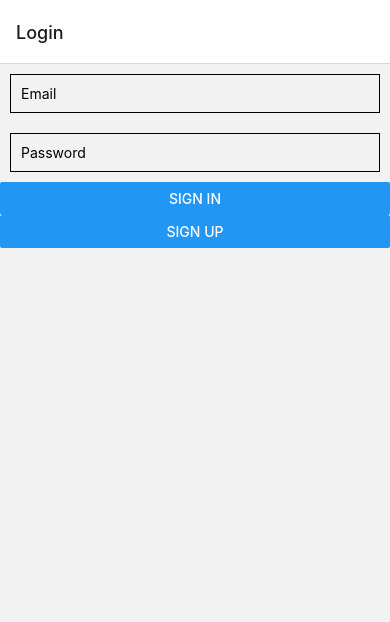
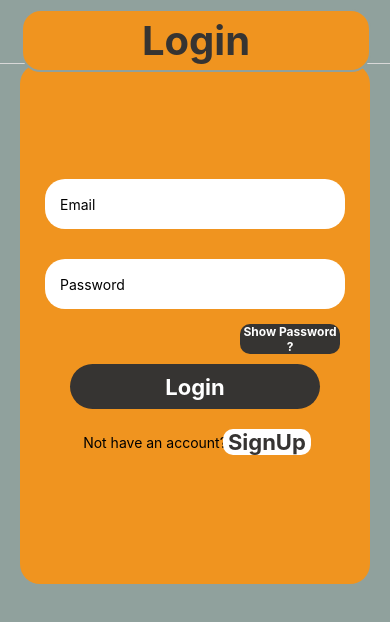
Before and after one commit to NjbSyd/Mobile-Inventory-Management-System, a React Native app: screen / in a window 390 px wide. Shown: the top 622 px of the page. Built offline with nearby package versions, Linux system fonts and the light colour scheme.

Commit message:
Login.js and SignUp.js completed
login and signup process is completely done now.

```diff
--- a/App.js
+++ b/App.js
@@ -1,5 +1,5 @@
 import "react-native-gesture-handler";
-import { LogBox } from "react-native";
+import { LogBox, StyleSheet, View } from "react-native";
 import { NavigationContainer } from "@react-navigation/native";
 import { createStackNavigator } from "@react-navigation/stack";
 import { useEffect } from "react";
@@ -8,6 +8,8 @@ import { HomeScreen } from "./View/Home";
 import { LoginScreen } from "./View/Login";
 import { SignUpScreen } from "./View/SignUp";
 import { Logout } from "./Components/Logout";
+import * as React from "react";
+import { Text } from "@rneui/base";
 
 const Stack = createStackNavigator();
 export default function App() {
@@ -17,16 +19,22 @@ export default function App() {
   return (
     <NavigationContainer>
       <Stack.Navigator
-        initialRoute={LoginScreen}
-        screenOptions={({ navigation }) => ({
-          headerLeft: () => <Logout navigation={navigation} />,
-        })}
+        screenOptions={{
+          headerLeft: null,
+        }}
       >
         <Stack.Screen
           name="Login"
           component={LoginScreen}
           options={{
             headerLeft: null,
+            headerStyle: {
+              backgroundColor: "#90A19D",
+            },
+            headerTitle: () => <Text style={css.LogInTitle}>Login</Text>,
+            headerTitleContainerStyle: {
+              height: 80,
+            },
           }}
         />
         <Stack.Screen
@@ -34,10 +42,58 @@ export default function App() {
           component={SignUpScreen}
           options={{
             headerLeft: null,
+            headerStyle: {
+              backgroundColor: "#90A19D",
+            },
+            headerTitle: () => <Text style={css.LogInTitle}>Registration</Text>,
+            headerTitleContainerStyle: {
+              height: 80,
+            },
           }}
         />
-        <Stack.Screen name="Home" component={HomeScreen} />
+        <Stack.Screen
+          name="Home"
+          component={HomeScreen}
+          options={({ navigation }) => ({
+            headerLeft: () => <Logout navigation={navigation} />,
+            headerTitle: () => <Text style={css.mainTitle}>Home</Text>,
+            headerStyle: {
+              backgroundColor: "#90A19D",
+            },
+          })}
+        />
       </Stack.Navigator>
     </NavigationContainer>
   );
 }
+
+const css = StyleSheet.create({
+  LogInTitle: {
+    fontSize: 40,
+    borderColor: "#90A19D",
+    borderWidth: 2,
+    fontWeight: "bold",
+    color: "#363432",
+    width: 350,
+    textAlign: "center",
+    marginLeft: 5,
+    marginVertical: 10,
+    backgroundColor: "#F0941F",
+    borderRadius: 20,
+    padding: 5,
+    elevation: 10,
+  },
+  mainTitle: {
+    fontSize: 20,
+    borderColor: "#90A19D",
+    borderWidth: 2,
+    fontWeight: "bold",
+    color: "#363432",
+    width: 300,
+    textAlign: "center",
+    backgroundColor: "#F0941F",
+    borderRadius: 20,
+    padding: 5,
+    elevation: 10,
+  },
+});
--- a/Components/ItemsSummary.js
+++ b/Components/ItemsSummary.js
@@ -8,7 +8,9 @@ import {
 import { Icon } from "@rneui/themed";
 
 export function ItemsSummary({ data, navigation }) {
-  if (data === undefined) return null;
+  if (data === undefined) {
+    return null;
+  }
   return data.map((item, index) => {
     return (
       <TouchableOpacity
--- a/Database/UserAuth.js
+++ b/Database/UserAuth.js
@@ -4,15 +4,22 @@ import {
   signInWithEmailAndPassword,
   signOut,
 } from "firebase/auth";
-import { addDoc, collection, doc } from "firebase/firestore";
+import { addDoc, collection, where, getDocs, query } from "firebase/firestore";
 import { app, fsDatabase } from "./FirebaseConfig";
 import { Alert, ToastAndroid } from "react-native";
 
 const auth = getAuth(app);
-export function signUp(email, password, navigation) {
-  createUserWithEmailAndPassword(auth, email, password)
+export function signUp(info, navigation) {
+  createUserWithEmailAndPassword(auth, info.email, info.password)
     .then((userCredential) => {
       ToastAndroid.show("User Registered", ToastAndroid.SHORT);
+      addDoc(collection(fsDatabase, "users"), {
+        name: info.name,
+        email: info.email,
+        contact: info.contact,
+        address: info.address,
+        uid: userCredential.user.uid,
+      }).then((r) => r);
       navigation.navigate("Login");
     })
     .catch((error) => {
@@ -36,6 +43,15 @@ export function signIn(email, password, navigation) {
     });
 }
 
+export async function getUserInfo(uid) {
+  let userInfo = {};
+  const q = query(collection(fsDatabase, "users"), where("uid", "==", uid));
+  await getDocs(q).then((querySnapshot) => {
+    userInfo = querySnapshot.docs[0].data();
+  });
+  ToastAndroid.show(userInfo.name, ToastAndroid.SHORT);
+  return userInfo;
+}
 export function logOut(navigation) {
   signOut(auth)
     .then(() => {
--- a/View/Home.js
+++ b/View/Home.js
@@ -1,20 +1,25 @@
 import { useEffect, useState } from "react";
 import { readData } from "../Database/DataControl";
 import { LoadingIndicator } from "../Components/Loading";
-import { ScrollView, Text, View } from "react-native";
+import { ScrollView, Text, View, StyleSheet } from "react-native";
 import { ItemsSummary } from "../Components/ItemsSummary";
 import { Logout } from "../Components/Logout";
+import { getUserInfo } from "../Database/UserAuth";
 
 export function HomeScreen({ navigation, route }) {
   useEffect(() => {
     loadData();
   }, []);
   function loadData() {
+    getUserInfo(uid).then((r) => {
+      setUserInfo(r);
+    });
     readData(uid).then((dataSet) => {
       setData([...dataSet]);
       setDataLoaded(true);
     });
   }
+  const [userInfo, setUserInfo] = useState({});
   const [data, setData] = useState([]);
   const [dataLoaded, setDataLoaded] = useState(false);
   const [uid, setUid] = useState(route.params.uid);
@@ -22,12 +27,20 @@ export function HomeScreen({ navigation, route }) {
   return !dataLoaded ? (
     <LoadingIndicator />
   ) : (
-    <View>
-      <ScrollView>
-        <Text>Hi! welcome home {uid}</Text>
+    <View style={css.MainView}>
+      <Text>Hi! welcome home {userInfo.name}</Text>
+      <ScrollView style={{ width: 350 }}>
         <ItemsSummary data={data} />
       </ScrollView>
-      <Logout navigation={navigation} />
     </View>
   );
 }
+
+const css = StyleSheet.create({
+  MainView: {
+    flex: 1,
+    backgroundColor: "#90A19D",
+    alignItems: "center",
+    justifyContent: "center",
+  },
+});
--- a/View/Login.js
+++ b/View/Login.js
@@ -1,7 +1,14 @@
+import {
+  View,
+  Text,
+  StyleSheet,
+  TextInput,
+  TouchableOpacity,
+} from "react-native";
+import { Icon } from "@rneui/themed";
+import { useFocusEffect } from "@react-navigation/native";
 import { useCallback, useState } from "react";
-import { Button, StyleSheet, TextInput, View } from "react-native";
 import { signIn } from "../Database/UserAuth";
-import { useFocusEffect } from "@react-navigation/native";
 
 export function LoginScreen({ navigation }) {
   useFocusEffect(
@@ -14,8 +21,10 @@ export function LoginScreen({ navigation }) {
   );
   const [email, setEmail] = useState("");
   const [password, setPassword] = useState("");
+  const [showPassword, setShowPassword] = useState(true);
   return (
-    <View>
+    <View style={css.MainContainer}>
+      <View style={css.InnerContainer}>
         <TextInput
           style={css.input}
           placeholder="Email"
@@ -27,21 +36,109 @@ export function LoginScreen({ navigation }) {
           placeholder="Password"
           onChangeText={(text) => setPassword(text)}
           value={password}
+          secureTextEntry={showPassword}
         />
-      <Button
-        title={"Sign In"}
+        <TouchableOpacity
+          style={css.showPass}
+          onPress={() => setShowPassword(!showPassword)}
+        >
+          <Text style={css.showPassTxt}>
+            {showPassword ? "Show " : "Hide "}Password ?
+          </Text>
+        </TouchableOpacity>
+        <TouchableOpacity
+          style={css.LoginBtn}
           onPress={() => signIn(email, password, navigation)}
-      />
-      <Button title="Sign Up" onPress={() => navigation.navigate("SignUp")} />
+        >
+          <Text style={css.LoginBtnTxt}>Login</Text>
+        </TouchableOpacity>
+        <View
+          style={{
+            flexDirection: "row",
+            alignContent: "center",
+            justifyContent: "center",
+          }}
+        >
+          <Text style={{ height: 45, paddingTop: 15 }}>
+            Not have an account?
+          </Text>
+          <TouchableOpacity
+            style={css.SignUpBtn}
+            onPress={() => navigation.navigate("SignUp")}
+          >
+            <Text style={css.SignUpBtnTxt}>SignUp</Text>
+          </TouchableOpacity>
+        </View>
+      </View>
     </View>
   );
 }
 
 const css = StyleSheet.create({
+  MainContainer: {
+    backgroundColor: "#90A19D",
+    flex: 1,
+    alignContent: "center",
+  },
+  InnerContainer: {
+    marginHorizontal: 20,
+    paddingVertical: 100,
+    backgroundColor: "#F0941F",
+    borderRadius: 20,
+    elevation: 12,
+  },
   input: {
-    borderWidth: 1,
-    borderColor: "black",
+    height: 50,
+    width: 300,
+    margin: 15,
+    padding: 15,
+    backgroundColor: "white",
+    elevation: 10,
+    alignSelf: "center",
+    borderRadius: 20,
+  },
+  LoginBtn: {
+    backgroundColor: "#363432",
     margin: 10,
-    padding: 10,
+    height: 45,
+    width: 250,
+    borderRadius: 50,
+    alignSelf: "center",
+    alignItems: "center",
+    justifyContent: "center",
+  },
+  LoginBtnTxt: {
+    color: "white",
+    fontWeight: "bold",
+    fontSize: 22,
+  },
+  SignUpBtn: {
+    marginVertical: 10,
+    height: 45,
+    width: 80,
+    borderRadius: 10,
+    alignSelf: "center",
+  },
+  SignUpBtnTxt: {
+    color: "#363432",
+    backgroundColor: "white",
+    alignSelf: "center",
+    borderRadius: 10,
+    paddingHorizontal: 5,
+    fontWeight: "bold",
+    fontSize: 22,
+  },
+  showPass: {
+    marginRight: 30,
+  },
+  showPassTxt: {
+    color: "white",
+    fontWeight: "bold",
+    textAlign: "center",
+    fontSize: 12,
+    backgroundColor: "#363432",
+    borderRadius: 10,
+    width: 100,
+    alignSelf: "flex-end",
   },
 });
--- a/View/SignUp.js
+++ b/View/SignUp.js
@@ -1,47 +1,214 @@
-import { useState } from "react";
-import { Button, TextInput, View, StyleSheet } from "react-native";
+import {
+  View,
+  Text,
+  StyleSheet,
+  TextInput,
+  TouchableOpacity,
+  ScrollView,
+  ToastAndroid,
+} from "react-native";
+import { useFocusEffect } from "@react-navigation/native";
+import { useCallback, useState } from "react";
 import { signUp } from "../Database/UserAuth";
-import { useFocusEffect } from "@react-navigation/native";
-import { useCallback } from "react";
+import { CheckBox } from "@rneui/themed";
 
 export function SignUpScreen({ navigation }) {
   useFocusEffect(
     useCallback(() => {
       return () => {
-        setEmail("");
-        setPassword("");
+        setInfo({
+          email: "",
+          password: "",
+          confirmPassword: "",
+          firstName: "",
+          lastName: "",
+          contact: "",
+        });
+        setSelection(true);
       };
     }, [])
   );
-  const [email, setEmail] = useState("");
-  const [password, setPassword] = useState("");
+
+  const [info, setInfo] = useState({
+    email: "",
+    newPassword: "",
+    confirmPassword: "",
+    name: "",
+    address: "",
+    contact: "",
+  });
+  const [isSelected, setSelection] = useState(true);
   return (
-    <View>
+    <ScrollView style={css.MainContainer}>
+      <View style={css.InnerContainer}>
         <TextInput
           style={css.input}
-        onChangeText={(text) => setEmail(text)}
-        placeholder="Email"
-        value={email}
+          placeholder="Name"
+          value={info.name}
+          onChangeText={(text) => setInfo({ ...info, name: text })}
         />
         <TextInput
           style={css.input}
-        onChangeText={(text) => setPassword(text)}
+          placeholder="Email"
+          value={info.email}
+          onChangeText={(text) => setInfo({ ...info, email: text })}
+        />
+        <TextInput
+          style={css.input}
+          placeholder="Contact#"
+          keyboardType="numeric"
+          value={info.contact}
+          onChangeText={(text) => {
+            if (text.length <= 11) {
+              setInfo({ ...info, contact: text });
+            } else {
+              ToastAndroid.show(msg, ToastAndroid.SHORT);
+            }
+          }}
+        />
+        <TextInput
+          style={css.input}
+          placeholder="Address"
+          value={info.address}
+          onChangeText={(text) => setInfo({ ...info, address: text })}
+        />
+        <TextInput
+          style={css.input}
           placeholder="Password"
-        value={password}
+          value={info.password}
+          secureTextEntry={isSelected}
+          onChangeText={(text) => setInfo({ ...info, password: text })}
         />
-      <Button
-        title={"Sign Up"}
-        onPress={() => signUp(email, password, navigation)}
+        <TouchableOpacity
+          style={css.showPass}
+          onPress={() => setSelection(!isSelected)}
+        >
+          <Text style={css.showPassTxt}>
+            {isSelected ? "Show " : "Hide "}Password ?
+          </Text>
+        </TouchableOpacity>
+        <TextInput
+          style={css.input}
+          placeholder="Confirm Password"
+          value={info.confirmPassword}
+          secureTextEntry={isSelected}
+          onChangeText={(text) => setInfo({ ...info, confirmPassword: text })}
         />
-    </View>
+        <TouchableOpacity
+          style={css.SignUpBtn}
+          onPress={() => {
+            if (
+              info.email &&
+              info.password &&
+              info.confirmPassword &&
+              info.name &&
+              info.address &&
+              info.contact
+            ) {
+              if (info.password === info.confirmPassword) {
+                signUp(info, navigation);
+              } else {
+                ToastAndroid.show("Passwords do not match", ToastAndroid.SHORT);
+              }
+            } else {
+              ToastAndroid.show(
+                "Please fill all the fields",
+                ToastAndroid.SHORT
               );
             }
-
+          }}
+        >
+          <Text style={css.SignUpBtnTxt}>Sign Up</Text>
+        </TouchableOpacity>
+        <View
+          style={{
+            flexDirection: "row",
+            alignContent: "center",
+            justifyContent: "center",
+          }}
+        >
+          <Text style={{ height: 45, paddingTop: 15 }}>
+            Already have an account?
+          </Text>
+          <TouchableOpacity
+            style={css.LoginBtn}
+            onPress={() => navigation.navigate("Login")}
+          >
+            <Text style={css.LoginBtnTxt}>Login</Text>
+          </TouchableOpacity>
+        </View>
+      </View>
+    </ScrollView>
+  );
+}
 const css = StyleSheet.create({
+  MainContainer: {
+    flex: 1,
+    backgroundColor: "#90A19D",
+    paddingTop: 10,
+    alignContent: "center",
+  },
+  InnerContainer: {
+    marginHorizontal: 20,
+    paddingVertical: 30,
+    backgroundColor: "#F0941F",
+    borderRadius: 20,
+    elevation: 12,
+  },
   input: {
-    borderWidth: 1,
-    borderColor: "black",
+    height: 50,
+    width: 300,
+    margin: 15,
+    padding: 15,
+    backgroundColor: "white",
+    elevation: 10,
+    alignSelf: "center",
+    borderRadius: 20,
+  },
+  SignUpBtn: {
+    backgroundColor: "#363432",
     margin: 10,
-    padding: 10,
+    height: 45,
+    width: 250,
+    borderRadius: 50,
+    alignSelf: "center",
+    alignItems: "center",
+    justifyContent: "center",
+  },
+  SignUpBtnTxt: {
+    color: "white",
+    fontWeight: "bold",
+    fontSize: 22,
+  },
+  LoginBtn: {
+    marginVertical: 10,
+    height: 45,
+    width: 80,
+    borderRadius: 10,
+    alignSelf: "center",
+  },
+  LoginBtnTxt: {
+    color: "#363432",
+    backgroundColor: "white",
+    alignSelf: "center",
+    borderRadius: 10,
+    paddingHorizontal: 5,
+    fontWeight: "bold",
+    fontSize: 22,
+  },
+  showPass: {
+    marginRight: 30,
+  },
+  showPassTxt: {
+    color: "white",
+    fontWeight: "bold",
+    textAlign: "center",
+    fontSize: 12,
+    backgroundColor: "#363432",
+    borderRadius: 10,
+    width: 100,
+    alignSelf: "flex-end",
   },
 });
+
+const msg = "بس گیارہ نمبر ہو گیا😊";
```
Lines whose indentation alone changed are shown as unchanged.
